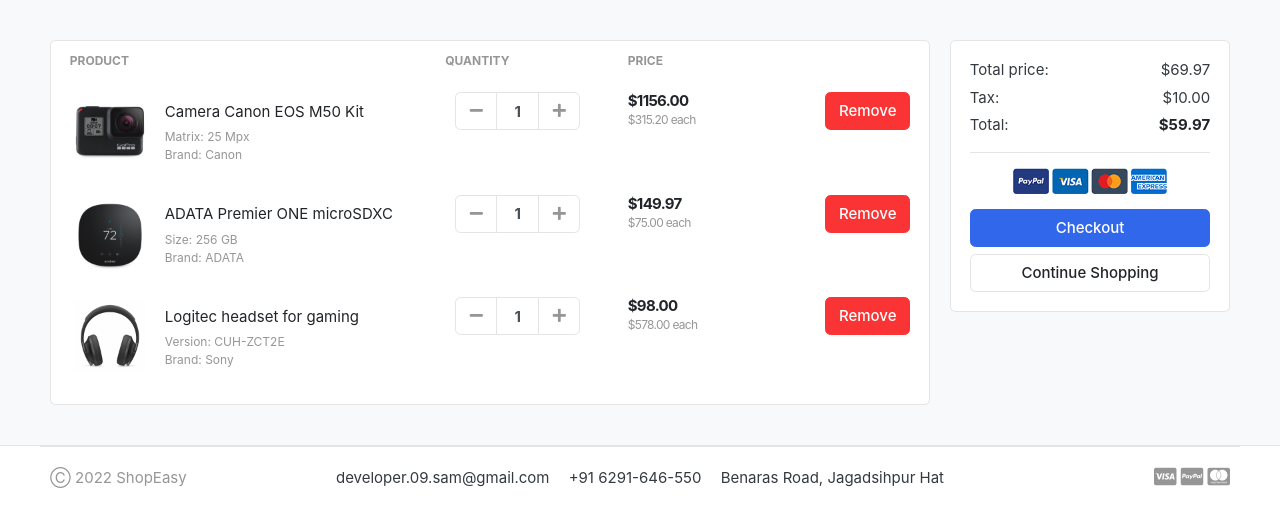
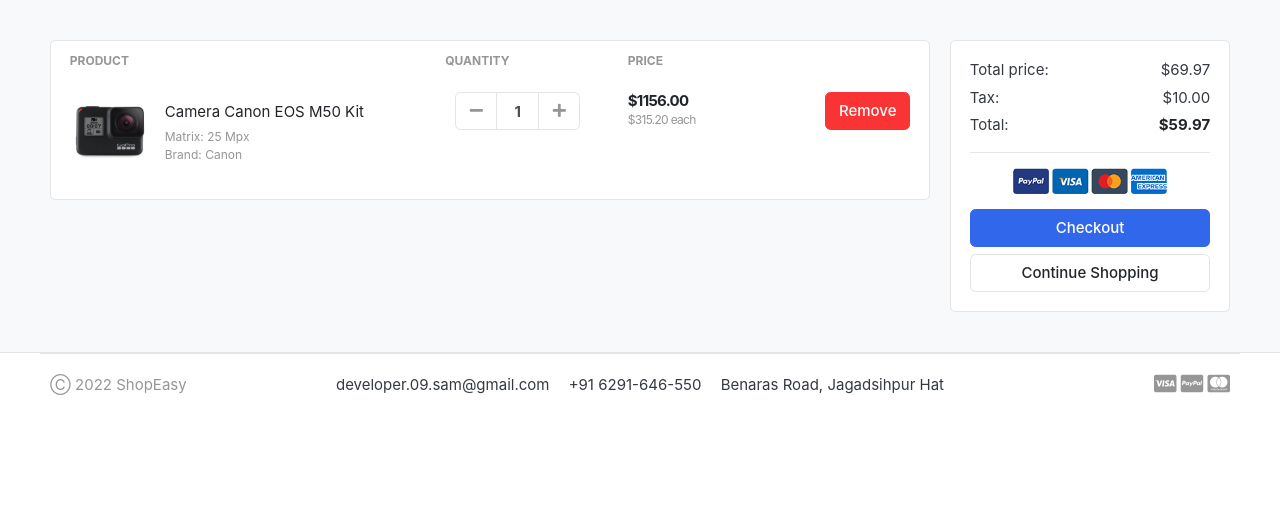
Before and after one commit to Somvit09/ShopEasy, a Django app: page /cart/ in a window 1280 px wide. Shown: the part 118-645 px from the top of the page. Run offline with Django 4.2, Linux system fonts and the light colour scheme; data comes from the database, SQL or seed files in the repository; both versions use the stored data as it was after the commit; some libraries are stand-ins or nearby versions; some web fonts are replaced.

Commit message:
added cart and cartitems model and created cart app

```diff
--- /dev/null
+++ b/carts/admin.py
@@ -0,0 +1,6 @@
+from django.contrib import admin
+from .models import Cart, CartItem
+# Register your models here.
+
+admin.site.register(Cart)
+admin.site.register(CartItem)
--- /dev/null
+++ b/carts/apps.py
@@ -0,0 +1,6 @@
+from django.apps import AppConfig
+
+
+class CartsConfig(AppConfig):
+    default_auto_field = 'django.db.models.BigAutoField'
+    name = 'carts'
--- /dev/null
+++ b/carts/tests.py
@@ -0,0 +1,3 @@
+from django.test import TestCase
+
+# Create your tests here.
--- /dev/null
+++ b/carts/urls.py
@@ -0,0 +1,6 @@
+from django.urls import path
+from . import views
+
+urlpatterns = [
+    path('', views.cart, name='cart'),
+]
--- /dev/null
+++ b/carts/views.py
@@ -0,0 +1,6 @@
+from django.shortcuts import render
+
+
+# Create your views here.
+def cart(request):
+    return render(request, 'cart.html')
--- a/shopeasy/settings.py
+++ b/shopeasy/settings.py
@@ -16,6 +16,7 @@ from django.core.management.utils import get_random_secret_key
 
 # Build paths inside the project like this: BASE_DIR / 'subdir'.
 import accounts.apps
+import carts.apps
 import category.apps
 import store.apps
 
@@ -37,6 +38,7 @@ ALLOWED_HOSTS = []
 # Application definition
 
 INSTALLED_APPS = [
+    'carts.apps.CartsConfig',
     'store.apps.StoreConfig',
     'accounts.apps.AccountsConfig',
     'category.apps.CategoryConfig',
--- a/shopeasy/urls.py
+++ b/shopeasy/urls.py
@@ -21,7 +21,7 @@ from django.conf.urls.static import static
 
 urlpatterns = [
     path('', views.home, name='home'),
-    path('cart/', views.cart, name='cart'),
+    path('cart/', include('carts.urls')),
     path('store/', include('store.urls')),
     path('place_order/', views.place_order),
     path('dashboard/', views.dashboard),
--- a/shopeasy/views.py
+++ b/shopeasy/views.py
@@ -21,10 +21,6 @@ def register(request):
     return render(request, 'register.html')
 
 
-def cart(request):
-    return render(request, 'cart.html')
-
-
 def dashboard(request):
     return render(request, 'dashboard.html')
 
--- a/templates/cart.html
+++ b/templates/cart.html
@@ -20,6 +20,7 @@
 </tr>
 </thead>
 <tbody>
+
 <tr>
 	<td>
 		<figure class="itemside align-items-center">
@@ -54,74 +55,8 @@
 	<a href="" class="btn btn-danger"> Remove</a>
 	</td>
 </tr>
-<tr>
-	<td>
-		<figure class="itemside align-items-center">
-			<div class="aside"><img src="./images/items/10.jpg" class="img-sm"></div>
-			<figcaption class="info">
-				<a href="#" class="title text-dark">ADATA Premier ONE microSDXC</a>
-				<p class="text-muted small">Size: 256 GB  <br> Brand: ADATA </p>
-			</figcaption>
-		</figure>
-	</td>
-	<td>
-		<!-- col.// -->
-					<div class="col">
-						<div class="input-group input-spinner">
-							<div class="input-group-prepend">
-							<button class="btn btn-light" type="button" id="button-plus"> <i class="fa fa-minus"></i> </button>
-							</div>
-							<input type="text" class="form-control"  value="1">
-							<div class="input-group-append">
-							<button class="btn btn-light" type="button" id="button-minus"> <i class="fa fa-plus"></i> </button>
-							</div>
-						</div> <!-- input-group.// -->
-					</div> <!-- col.// -->
-	</td>
-	<td>
-		<div class="price-wrap">
-			<var class="price">$149.97</var>
-			<small  class="text-muted"> $75.00 each </small>
-		</div> <!-- price-wrap .// -->
-	</td>
-	<td class="text-right">
-	<a href="" class="btn btn-danger"> Remove</a>
-	</td>
-</tr>
-<tr>
-	<td>
-		<figure class="itemside align-items-center">
-			<div class="aside"><img src="./images/items/9.jpg" class="img-sm"></div>
-			<figcaption class="info">
-				<a href="#" class="title text-dark">Logitec headset for gaming</a>
-				<p class="small text-muted">Version: CUH-ZCT2E  <br> Brand: Sony</p>
-			</figcaption>
-		</figure>
-	</td>
-	<td>
-		<!-- col.// -->
-					<div class="col">
-						<div class="input-group input-spinner">
-							<div class="input-group-prepend">
-							<button class="btn btn-light" type="button" id="button-plus"> <i class="fa fa-minus"></i> </button>
-							</div>
-							<input type="text" class="form-control"  value="1">
-							<div class="input-group-append">
-							<button class="btn btn-light" type="button" id="button-minus"> <i class="fa fa-plus"></i> </button>
-							</div>
-						</div> <!-- input-group.// -->
-					</div> <!-- col.// -->
-	</td>
-	<td>
-		<div class="price-wrap">
-			<var class="price">$98.00</var>
-			<small class="text-muted"> $578.00 each</small>
-		</div> <!-- price-wrap .// -->
-	</td>
-	<td class="text-right">
-		<a href="" class="btn btn-danger"> Remove</a>
-	</td>
-</tr>
+
+
 </tbody>
 </table>
 </div> <!-- card.// -->
@@ -145,7 +80,7 @@
 			</dl>
 			<hr>
 			<p class="text-center mb-3">
-				<img src="./images/misc/payments.png" height="26">
+				<img src="{% static 'images/misc/payments.png' %}" height="26">
 			</p>
 			<a href="./place-order.html" class="btn btn-primary btn-block"> Checkout </a>
 			<a href="./store.html" class="btn btn-light btn-block">Continue Shopping</a>
```
Also changed, not shown: carts/models.py (added, +34 -0 lines), accounts/migrations/0004_alter_accounts_id.py (added), carts/__init__.py (added), carts/migrations/0001_initial.py (added), carts/migrations/0002_alter_cart_options.py (added), carts/migrations/0003_alter_cartitem_options.py (added), carts/migrations/__init__.py (added), category/migrations/0002_alter_category_id.py (added), db.sqlite3, store/migrations/0002_alter_product_id.py (added).
